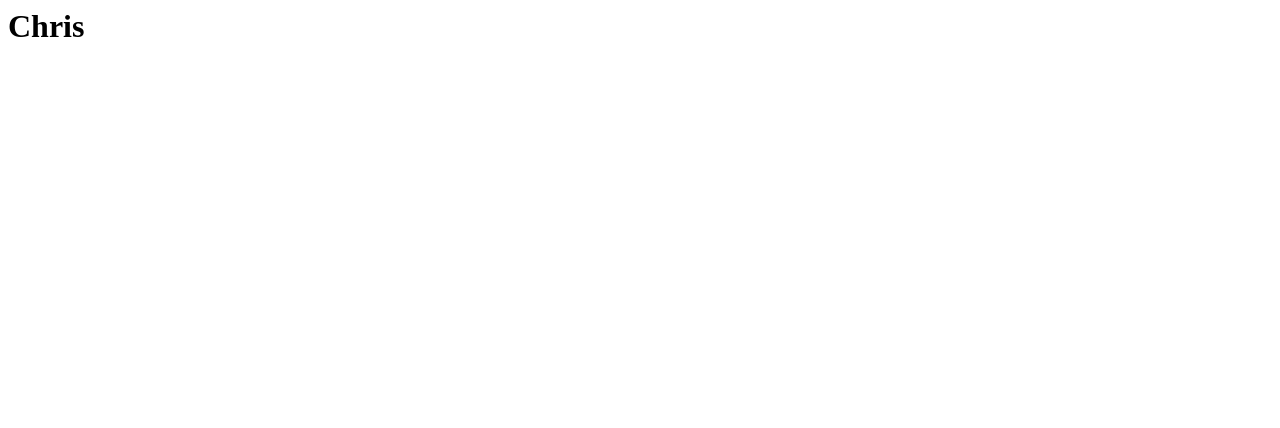
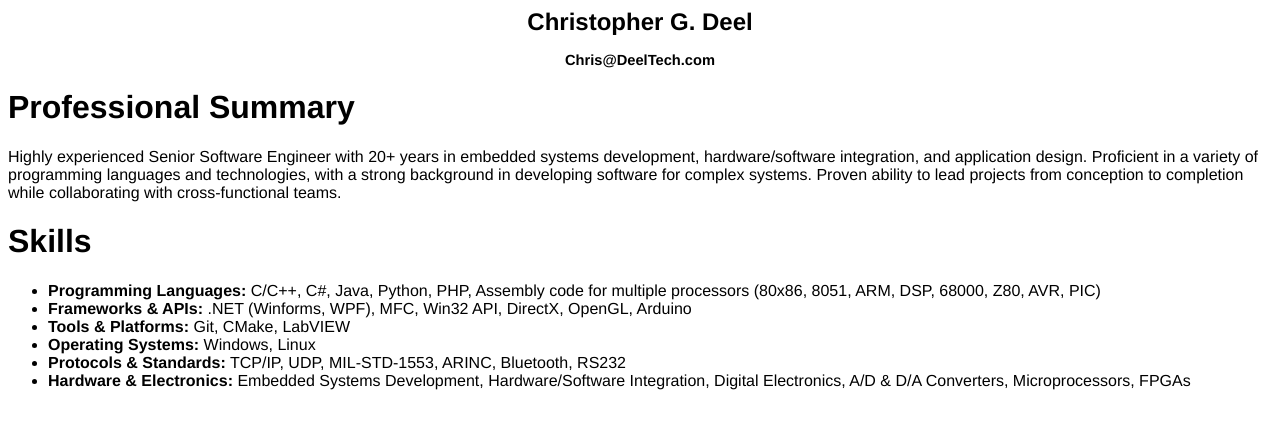
Before and after one commit to DeelTech/DeelTech.github.io, a plain HTML site: page index.htm in a window 1280 px wide. Drawn offline with Linux system fonts and the light colour scheme.

Commit message:
Modified   index.htm

```diff
--- a/index.htm
+++ b/index.htm
@@ -1,6 +1,46 @@
 <!DOCTYPE HTML PUBLIC "-//W3C//DTD HTML 4.01 Transitional//EN">
 <html><head title="Chris Quick"></head>
-  <body>
-    <h1>Chris&nbsp;</h1>
+<body>
+    <p class="LO-normal" style="text-align: center; font-family: Helvetica,Arial,sans-serif;" align="center"><b style=""><span style="font-size: 18pt;">Christopher G. Deel</span></b><b style=""><span style="font-size: 11pt;"><o:p></o:p></span></b></p>
 
-    <a href="https://66.36.228.53:19638/webhost/services/winvirtualhosting/siteadmin"></a><br></body></html>
+<p class="LO-normal" style="text-align: center; font-family: Helvetica,Arial,sans-serif;" align="center"><b style=""><span style="font-size: 11pt;">Chris@DeelTech.com</span></b><o:p></o:p></p>
+
+
+
+
+<h1 style="font-family: Helvetica,Arial,sans-serif;">Professional Summary<o:p></o:p></h1>
+
+<p style="font-family: Helvetica,Arial,sans-serif;" class="MsoNormal">Highly experienced Senior Software Engineer with 20+ years
+in embedded systems development, hardware/software integration, and application
+design. Proficient in a variety of programming languages and technologies, with
+a strong background in developing software for complex systems. Proven ability
+to lead projects from conception to completion while collaborating with
+cross-functional teams.&nbsp;<o:p></o:p></p>
+
+<h1 style="font-family: Helvetica,Arial,sans-serif;">Skills<o:p></o:p></h1>
+
+<ul><li style="font-family: Helvetica,Arial,sans-serif;"><!--[if !supportLists]--><span style=""><span style="font-style: normal; font-variant: normal; font-weight: normal; font-size: 7pt; line-height: normal; font-size-adjust: none; font-stretch: normal;">
+</span></span><!--[endif]--><b>Programming Languages:</b> C/C++, C#, Java,
+Python, PHP, Assembly code for multiple processors (80x86, 8051, ARM, DSP,
+68000, Z80, AVR, PIC)<o:p></o:p></li><li style="font-family: Helvetica,Arial,sans-serif;"><!--[if !supportLists]--><span style=""><span style="font-style: normal; font-variant: normal; font-weight: normal; font-size: 7pt; line-height: normal; font-size-adjust: none; font-stretch: normal;">
+</span></span><!--[endif]--><b>Frameworks &amp; APIs:</b> .NET (Winforms,
+WPF), MFC, Win32 API, DirectX, OpenGL, Arduino<o:p></o:p></li><li style="font-family: Helvetica,Arial,sans-serif;"><!--[if !supportLists]--><span style=""><span style="font-style: normal; font-variant: normal; font-weight: normal; font-size: 7pt; line-height: normal; font-size-adjust: none; font-stretch: normal;">
+</span></span><!--[endif]--><b>Tools &amp; Platforms:</b> Git, CMake,
+LabVIEW<o:p></o:p></li><li style="font-family: Helvetica,Arial,sans-serif;"><!--[if !supportLists]--><span style=""><span style="font-style: normal; font-variant: normal; font-weight: normal; font-size: 7pt; line-height: normal; font-size-adjust: none; font-stretch: normal;">
+</span></span><!--[endif]--><b>Operating Systems:</b> Windows, Linux<o:p></o:p></li><li style="font-family: Helvetica,Arial,sans-serif;"><!--[if !supportLists]--><span style=""><span style="font-style: normal; font-variant: normal; font-weight: normal; font-size: 7pt; line-height: normal; font-size-adjust: none; font-stretch: normal;">
+</span></span><!--[endif]--><b>Protocols &amp; Standards:</b> TCP/IP, UDP,
+MIL-STD-1553, ARINC, Bluetooth, RS232<o:p></o:p></li><li><!--[if !supportLists]--><span style="font-family: Helvetica,Arial,sans-serif;"><span style=""><span style="font-style: normal; font-variant: normal; font-weight: normal; font-size: 7pt; line-height: normal; font-size-adjust: none; font-stretch: normal;">
+</span></span></span><!--[endif]--><b style="font-family: Helvetica,Arial,sans-serif;">Hardware &amp; Electronics:</b><span style="font-family: Helvetica,Arial,sans-serif;"> Embedded
+Systems Development, Hardware/Software Integration, Digital Electronics, A/D
+&amp; D/A Converters, Microprocessors, FPGAs</span><span style="font-family: &quot;New York&quot;,sans-serif;"><o:p></o:p></span></li></ul>
+
+
+
+
+
+
+
+
+
+
+</body></html>
```
